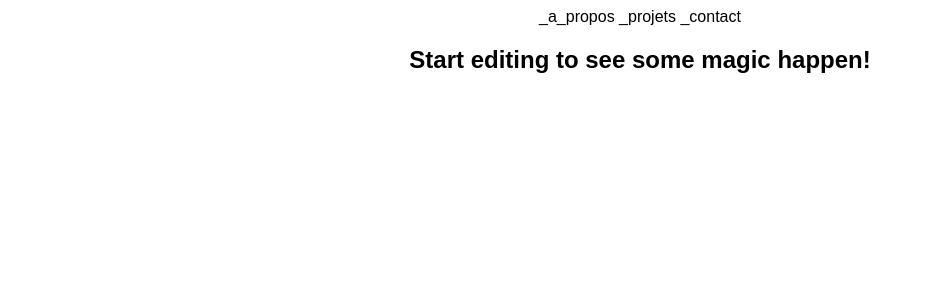
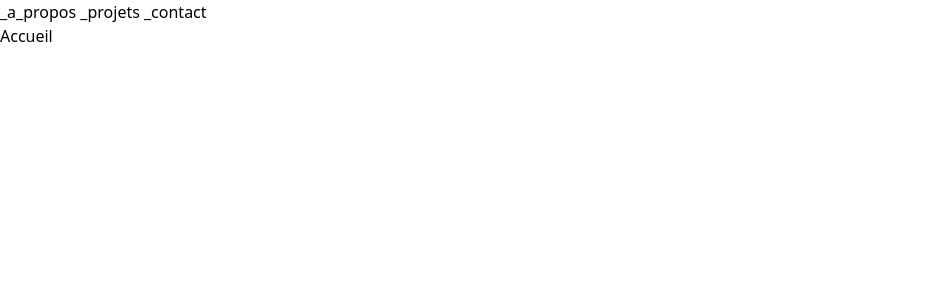
Before and after one commit to haoua/haoua-portfolio-react, a React (Create React App) app: page / in a window 1280 px wide. Shown: the top 300 px of the page, without its empty margins (0-932 px from the left). Built offline with nearby package versions, Linux system fonts and the light colour scheme.

Commit message:
:art: base strucutre + router install

```diff
--- a/public/index.html
+++ b/public/index.html
@@ -11,6 +11,7 @@
     -->
 	<link rel="manifest" href="%PUBLIC_URL%/manifest.json">
 	<link rel="shortcut icon" href="%PUBLIC_URL%/favicon.ico">
+  <script src="https://cdn.tailwindcss.com/3.2.4"></script>
 	<!--
       Notice the use of %PUBLIC_URL% in the tags above.
       It will be replaced with the URL of the `public` folder during the build.
--- a/src/App.js
+++ b/src/App.js
@@ -1,12 +1,20 @@
 import "./styles.css";
 
-import Header from "./parts/Header";
+import Layout from "./page/Layout";
+import Home from "./page/Home";
+import Projects from "./page/Projects";
+
+import { BrowserRouter, Routes, Route } from "react-router-dom";
 
 export default function App() {
   return (
-    <div className="App">
-      <Header />
-      <h2>Start editing to see some magic happen!</h2>
-    </div>
+    <BrowserRouter>
+      <Routes>
+        <Route path="/" element={<Layout />}>
+          <Route index element={<Home />} />
+          <Route path="projects" element={<Projects />} />
+        </Route>
+      </Routes>
+    </BrowserRouter>
   );
 }
--- /dev/null
+++ b/src/page/Home.js
@@ -0,0 +1,3 @@
+export default function Home() {
+  return <div>Accueil</div>;
+}
--- /dev/null
+++ b/src/page/Layout.js
@@ -0,0 +1,13 @@
+import Header from "../parts/Header";
+import { Outlet } from "react-router-dom";
+
+export default function Layout() {
+  return (
+    <div>
+      <Header />
+      <div className="container">
+        <Outlet />
+      </div>
+    </div>
+  );
+}
--- /dev/null
+++ b/src/page/Projects.js
@@ -0,0 +1,3 @@
+export default function Projects() {
+  return <div>Projets</div>;
+}
--- a/src/parts/Header.js
+++ b/src/parts/Header.js
@@ -1,7 +1,11 @@
+import { Link } from "react-router-dom";
+
 export default function Header() {
   return (
     <header>
-      <nav>_a_propos _projets _contact</nav>
+      <nav>
+        _a_propos <Link to="/projects">_projets</Link> _contact
+      </nav>
     </header>
   );
 }
--- a/src/styles.css
+++ b/src/styles.css
@@ -1,4 +1,3 @@
 .App {
   font-family: sans-serif;
-  text-align: center;
 }
```
Also changed, not shown: package.json (+11 -2 lines), 1 other file (tests, documents, lock files or other folders).
